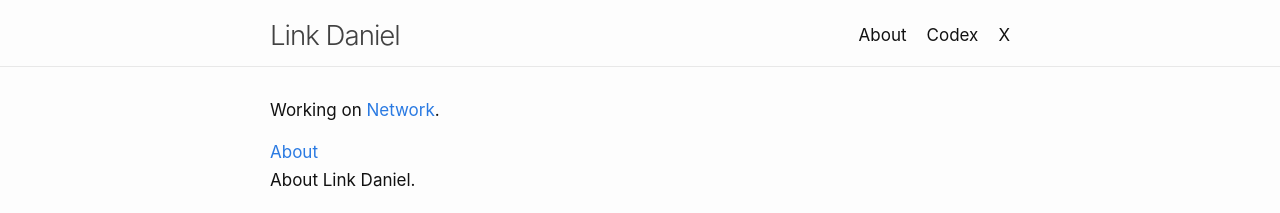
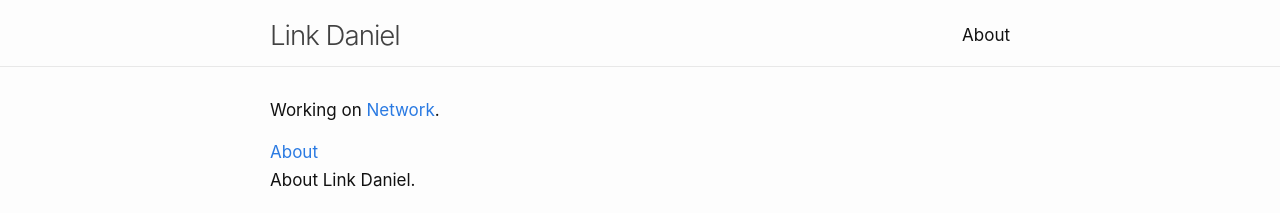
Before and after one commit to link-daniel/link.github.io, a Jekyll site: the page built from index.md, in a window 1280 px wide. Shown: the top 213 px of the page. Built offline with Jekyll 4.4.1, drawn with Linux system fonts in a browser that asks for light colours.

Commit message:
Update _config.yml

```diff
--- a/_config.yml
+++ b/_config.yml
@@ -49,8 +49,7 @@ minima:
 # this and add the path to the pages in order as they should show up
 header_pages:
  - about.md
- - codex.md
- - x.md
+ - latest.md
 
 # Build settings
 theme: minima
```
